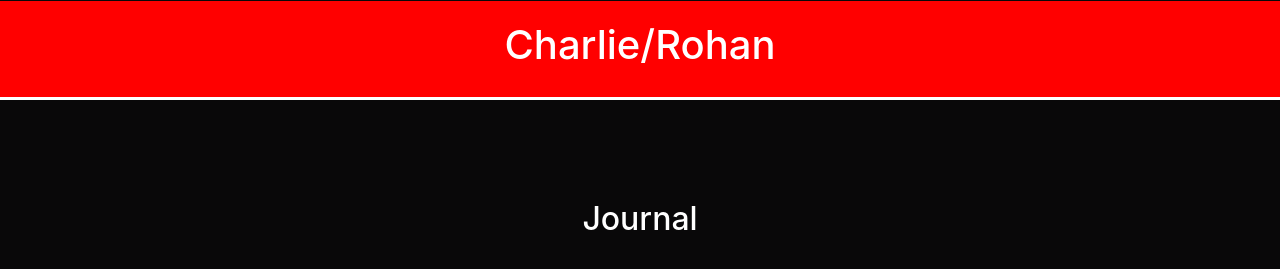
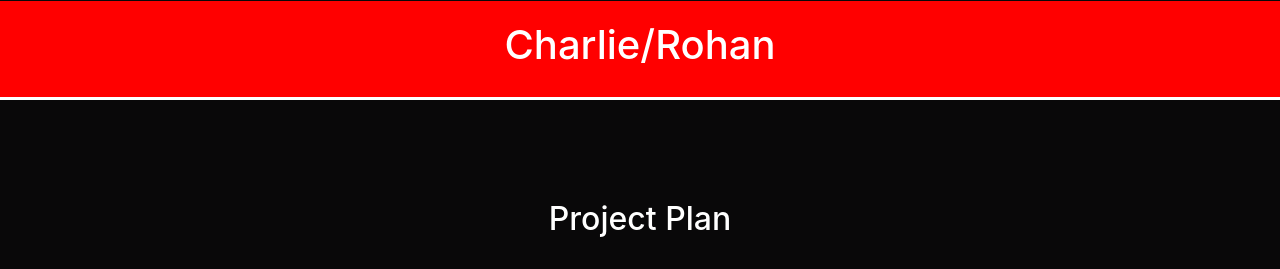
Before and after one commit to macddmac/independent-activity-2, a Flask app: page /5hr/ in a window 1280 px wide. Shown: the part 81-350 px from the top of the page. Run offline with Flask 2, Linux system fonts and the light colour scheme; some libraries are stand-ins or nearby versions.

Commit message:
PROJECT PLAN REPLACEMENT

```diff
--- a/templates/5hr.html
+++ b/templates/5hr.html
@@ -1,7 +1,7 @@
 {% extends "base.html" %}
 
 {% block head %}
-<title>{{name}} | Hello </title>
+<title>{{name}} | Project Plan </title>
 {% endblock %}
 
 
@@ -19,7 +19,7 @@
 
     <div class="row justify-content-center">
         <div class="col-10" style="text-align: center; color: white;">
-            <h2>Journal</h2>
+            <h2>Project Plan</h2>
         </div>
     </div>
 
@@ -27,13 +27,13 @@
         <div class="row justify-content-center">
 
             <div class="col-4">
-                <a href="https://docs.google.com/document/d/1oGtX9ncsqYuhg0_uN67HaIjHnqHgeaIs91uNyNL6GxE/edit"></a>
+                <a href="https://docs.google.com/document/d/1_RzcbbgoZteTrCJo1qlfq6hrH7E3DM72hJp6yROmbOs/edit"></a>
             </div>
         </div>
 
         <div class="row justify-content-center" style="margin-top: 2vw;">
             <div class="col-8">
-                <iframe frameborder="0" width="100%" height="500px" src="https://docs.google.com/document/d/1oGtX9ncsqYuhg0_uN67HaIjHnqHgeaIs91uNyNL6GxE/edit"></iframe>
+                <iframe frameborder="0" width="100%" height="500px" src="https://docs.google.com/document/d/1_RzcbbgoZteTrCJo1qlfq6hrH7E3DM72hJp6yROmbOs/edit"></iframe>
             </div>
         </div>
 
```
